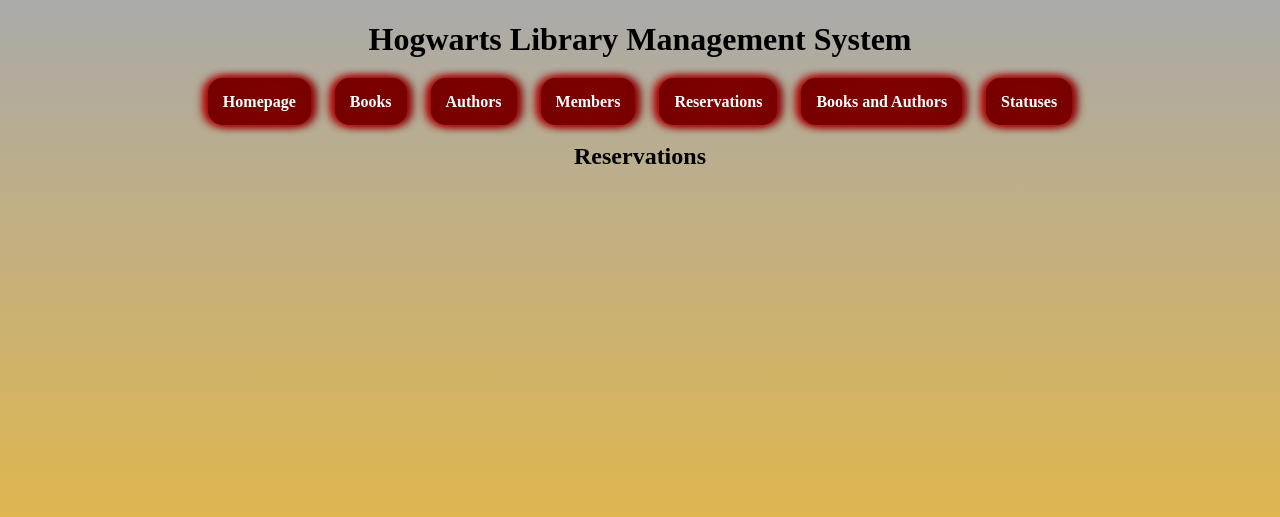
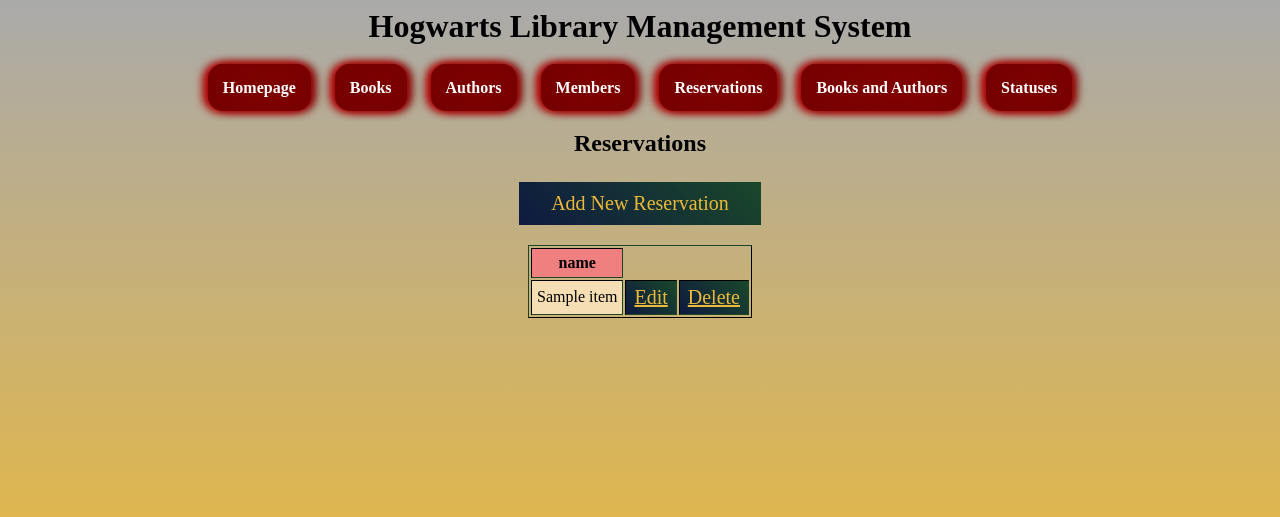
Before and after one commit to jgiggler/Hogwarts_Library_Backend, a Flask app: template templates/reservations.j2 in a window 1280 px wide. Shown: the top 517 px of the page. Run offline with Flask 3, Linux system fonts and the light colour scheme; the template is opened without the code that fills it: most values are stand-ins (such as "Sample title", 1, 10 or a date in 2020); some libraries are stand-ins or nearby versions.

Commit message:
add new reservation

```diff
--- a/templates/reservations.j2
+++ b/templates/reservations.j2
@@ -1,14 +1,40 @@
-<!DOCTYPE html>
-<html lang="en">
+<html>
+<!-- Adapted from the people.html UI design -->
 <head>
-    <meta charset="UTF-8">
-    <meta name="viewport" content="width=device-width, initial-scale=1.0">
-    <link href="{{ url_for('static', filename='main.css')}}" rel="stylesheet" type="text/css" />
-    <title>CS 340 Frontend</title>
+	<title>Reservations</title>
+	<link href="{{ url_for('static', filename='main.css')}}" rel="stylesheet" type="text/css" />
+	<script language="JavaScript">
+	function showform(dowhat) {
+		/*
+		 * four DIVS: browse, insert, update, delete
+		 * this function sets one visible the others not
+		 */
+		if(dowhat == 'insert') {
+			document.getElementById('browse').style.display = 'none';
+			document.getElementById('insert').style.display = 'block';
+			document.getElementById('edit').style.display = 'none';
+			document.getElementById('delete').style.display = 'none';
+		} else { //by default display browse
+			document.getElementById('browse').style.display = 'block';
+			document.getElementById('insert').style.display = 'none';
+			document.getElementById('edit').style.display = 'none';
+			document.getElementById('delete').style.display = 'none';
+		}
+	}
+
+	function newReservation() {
+		showform('insert');
+	}
+	function browseReservation() {
+		showform('browse');
+	}
+
+	</script>
 </head>
-<body>
-    <h1>Hogwarts Library Management System</h1>
-    <nav>
+
+<body onload="browseReservation()">
+	<h1>Hogwarts Library Management System</h1>
+	<nav>
         <a href="index">Homepage</a>
         <a href="books">Books</a>
         <a href="authors">Authors</a>
@@ -17,12 +43,69 @@
         <a href="books_authors">Books and Authors</a>
         <a href="statuses">Statuses</a>
     </nav>
-    <main>
-        <section>
-            <h2>Reservations</h2>
+	<h2>Reservations</h2>
+	<div id="browse">
+		<p id="new"><a href="#" onClick="newReservation()">Add New Reservation</a> </p>
+		<table border="1" cellpadding="5">
+            <!-- Access data tuple passed from app.py -->
+            {% if data %}
+			    <thead>
+				    <tr>
+					    <!-- Iterate through each key in the first entry to get the column name -->
+                        {% for key in data[0].keys() %}
 
-        </section>
-    </main>
+                        <!-- Create a <th> tag with the key inside of it, this will be our header row -->
+					    <th scope="col" data-field="{{ key }}" data-filter-control="input">{{ key }}</th>
 
+                        <!-- End of this for loop -->
+                        {% endfor %}
+                    </tr>
+
+				<tbody>
+					<!-- Now, iterate through every item in data -->{% for item in data %}
+					    <tr>
+						    <!-- Then iterate through every key in the current item dictionary -->
+                            {% for key in item.keys() %}
+
+						    <!-- Create a <td> element with the value of that key in it -->
+						    <td> {{item[key]}} </td>
+                            {% endfor %}
+
+                            <!-- Create our edit/delete buttons -->
+						    <td id="adjust"><a id="adjust1" href="edit_reservations/{{item.reservationId}}" class="btn btn-default">Edit</a></td>
+						    <td id="adjust"><a id="adjust1" href="delete_reservations/{{item.reservationId}}" class="btn btn-default">Delete</a></td>
+					    </tr>
+                        {% endfor %}
+                {% endif %}
+        </table>
+	<p>&nbsp;</p>
+	</div>	<!-- browse -->
+
+	<div id="insert">
+		<!-- form to INSERT new data into members-->
+		<form id="addReservation" action="/reservations" method="post">
+			<legend><strong>Add Reservation</strong></legend>
+			<fieldset>
+                    <label>Reservation ID:</label>
+                    <input type="number" name="reservationId" required>
+                    <label>Member ID:</label>
+                    <input type="number" name="memberId" required>
+                    <label>Book ISBN:</label>
+                    <input type="text" name="isbn" required>
+                    <label>Status Code:</label>
+                        <select name="code" id="code" required>
+                            <option value="RES">RES</option>
+                            <option value="RET">RET</option>
+                            <option value="WAIT">WAIT</option>
+                            <option value="NA">NA</option>
+                        </select>
+                    <label>Reserve Date:</label>
+                    <input type="date" name="date" required>
+            </fieldset>
+            <!-- Create 'Add Reservation' and 'Cancel' buttons -->
+			<input type="submit" value="Add Reservation" name="addReservation" class="btn btn-primary" style="margin:.5rem;">
+			<input class="btn" type="button" value="Cancel" onClick="browseReservation()">
+        </form>
+	</div><!--insert-->
 </body>
 </html>
```
